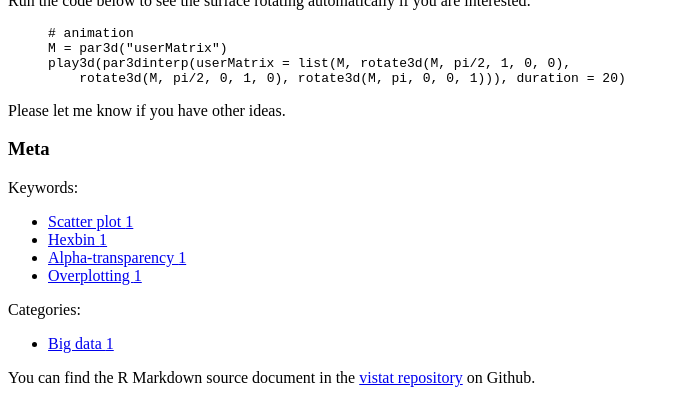
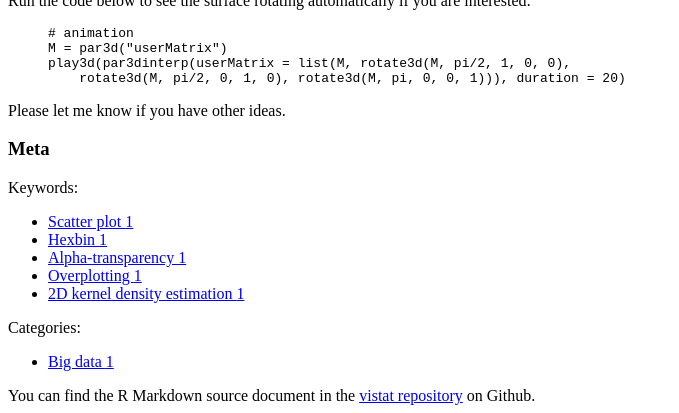
Before and after one commit to yulijia/vistat, a Jekyll site: the page built from _posts/2012-11-05-to-see-a-world-in-grains-of-sand.md, in a window 1280 px wide and 900 px high, scrolled down 3647 px, cut to the strip 487-900 px from the top of the window. Shown: the whole strip, without its empty margins (0-679 px from the left). Built offline with Jekyll 4.4.1, drawn with Linux system fonts in a browser that asks for light colours.

Commit message:
add a keyword

```diff
--- a/_posts/2012-11-05-to-see-a-world-in-grains-of-sand.md
+++ b/_posts/2012-11-05-to-see-a-world-in-grains-of-sand.md
@@ -3,7 +3,7 @@ layout: post
 title: "To See a World in Grains of Sand"
 author: [yihui]
 categories: [Big data]
-tags: [Scatter plot, Hexbin, Alpha-transparency, Overplotting]
+tags: [Scatter plot, Hexbin, Alpha-transparency, Overplotting, 2D kernel density estimation]
 reviewer: []
 ---
 {% include JB/setup %}
--- a/_source/2012-11-05-to-see-a-world-in-grains-of-sand.Rmd
+++ b/_source/2012-11-05-to-see-a-world-in-grains-of-sand.Rmd
@@ -3,7 +3,7 @@ layout: post
 title: "To See a World in Grains of Sand"
 author: [yihui]
 categories: [Big data]
-tags: [Scatter plot, Hexbin, Alpha-transparency, Overplotting]
+tags: [Scatter plot, Hexbin, Alpha-transparency, Overplotting, 2D kernel density estimation]
 reviewer: []
 ---
 {% include JB/setup %}
```
